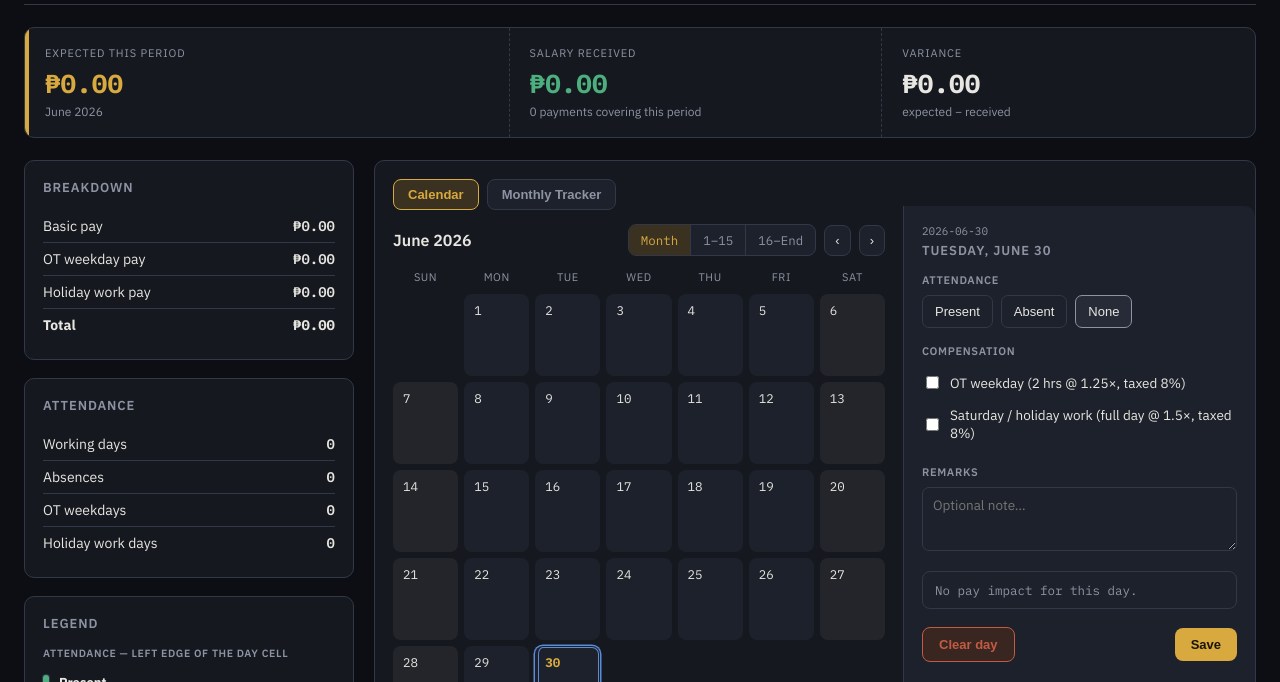
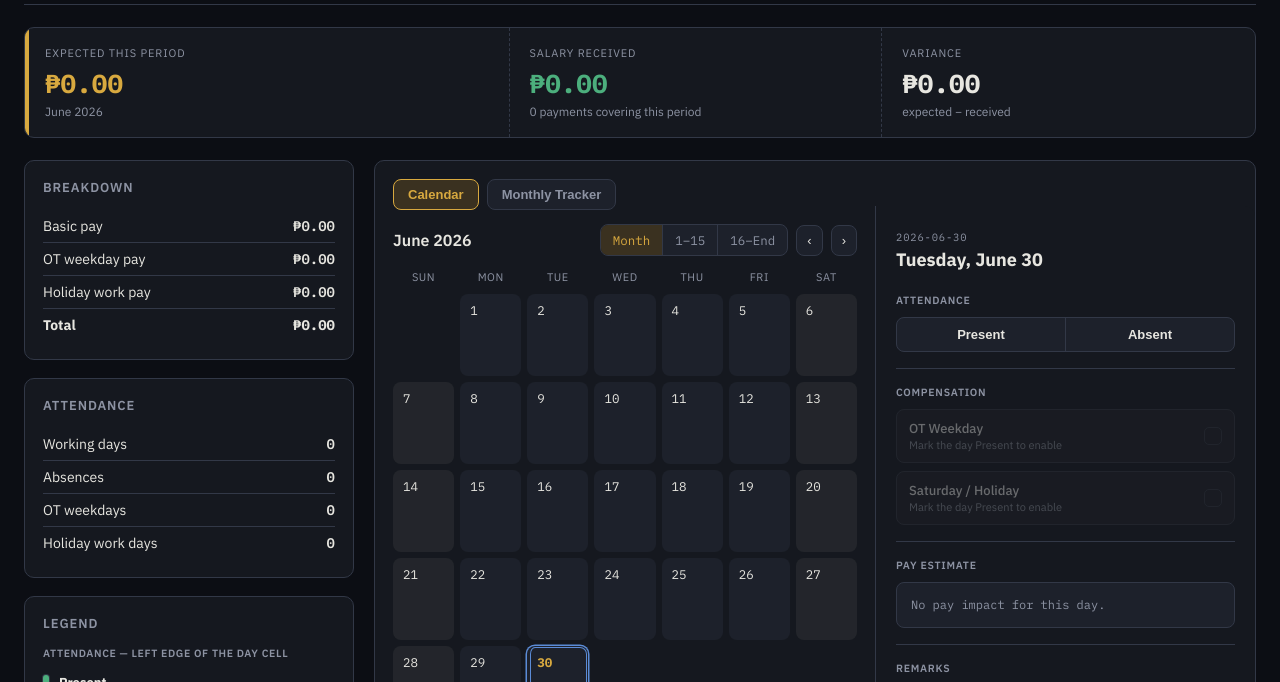
Before and after one commit to jlplrma/salary-portal, a plain HTML site: page index.html in a window 1280 px wide. Shown: the part 80-762 px from the top of the page. Drawn offline with Linux system fonts and the light colour scheme.

Commit message:
Update index.html
v17.3

```diff
--- a/index.html
+++ b/index.html
@@ -145,14 +145,96 @@ header{display:flex;align-items:baseline;justify-content:space-between;flex-wrap
 .cal-controls{display:flex;gap:8px;align-items:center;flex-wrap:wrap}
 
 /* ---------- split view: calendar+payments left, detail panel right ---------- */
-.split{display:grid;grid-template-columns:1.5fr 1fr;gap:0;margin:-18px}
+.split{display:grid;grid-template-columns:1.5fr 380px;gap:0;margin:-18px}
 .split-left{padding:18px}
 .split-right{
-  padding:18px;border-left:1px solid var(--hair);background:var(--paper2);
-  border-radius:0 var(--radius) var(--radius) 0;min-width:0;
-}
-.panel-eyebrow{font-size:11px;color:var(--muted);font-family:'IBM Plex Mono',monospace;margin:0 0 4px}
-.panel-actions{display:flex;justify-content:space-between;align-items:center;margin-top:18px;gap:8px}
+  padding:24px 20px;
+  border-left:1px solid var(--hair);
+  background:var(--paper);
+  border-radius:0 var(--radius) var(--radius) 0;
+  min-width:0;
+  display:flex;
+  flex-direction:column;
+  gap:0;
+}
+
+/* panel header */
+.panel-eyebrow{
+  font-size:10.5px;color:var(--muted);font-family:'IBM Plex Mono',monospace;
+  margin:0 0 5px;letter-spacing:.08em;text-transform:uppercase;
+}
+.panel-date-heading{
+  font-size:18px;font-weight:700;margin:0 0 22px;line-height:1.2;color:var(--text);
+}
+
+/* section divider inside panel */
+.panel-section{
+  padding:16px 0;
+  border-top:1px solid var(--hair);
+}
+.panel-section:first-of-type{border-top:none;padding-top:0}
+.panel-section-label{
+  font-size:10.5px;text-transform:uppercase;letter-spacing:.07em;
+  color:var(--muted);font-weight:600;margin-bottom:10px;
+}
+
+/* attendance toggle pills */
+.status-toggle{display:flex;gap:0;border:1px solid var(--hair);border-radius:8px;overflow:hidden;background:var(--paper2)}
+.status-toggle .optbtn{
+  flex:1;border:none;border-radius:0;padding:9px 0;font-size:13px;
+  font-weight:600;background:transparent;
+  border-right:1px solid var(--hair);
+}
+.status-toggle .optbtn:last-child{border-right:none}
+.status-toggle .optbtn.sel-present.active{background:var(--green-soft);color:var(--green)}
+.status-toggle .optbtn.sel-absent.active{background:var(--rust-soft);color:var(--rust)}
+
+/* compensation checkboxes */
+.comp-row{
+  display:flex;align-items:center;justify-content:space-between;
+  padding:10px 12px;border-radius:8px;border:1px solid var(--hair);
+  cursor:pointer;transition:border-color .12s, background .12s, opacity .15s ease, filter .15s ease;
+  background:var(--paper2);margin-bottom:8px;
+}
+.comp-row:last-child{margin-bottom:0}
+.comp-row:hover{border-color:var(--muted)}
+.comp-row.checked{border-color:var(--gold);background:var(--gold-soft)}
+.comp-row.disabled{opacity:.4;pointer-events:none;cursor:not-allowed;filter:grayscale(.4)}
+.comp-row input[type=checkbox]{display:none}
+.comp-row-label{font-size:13px;font-weight:500;color:var(--text)}
+.comp-row-sub{font-size:11px;color:var(--muted);margin-top:1px}
+.comp-check{
+  width:18px;height:18px;border-radius:5px;border:1.5px solid var(--hair);
+  display:flex;align-items:center;justify-content:center;flex-shrink:0;
+  font-size:11px;transition:all .12s;
+}
+.comp-row.checked .comp-check{background:var(--gold);border-color:var(--gold);color:#1a1404}
+
+/* pay preview box */
+.pay-preview{
+  background:var(--paper2);border:1px solid var(--hair);border-radius:8px;
+  padding:12px 14px;font-family:'IBM Plex Mono',monospace;
+  font-size:12px;color:var(--muted);line-height:1.7;margin-top:2px;
+}
+.pay-preview b{color:var(--gold);font-weight:600}
+.pay-preview .total-line{
+  margin-top:6px;padding-top:6px;border-top:1px solid var(--hair);
+  color:var(--text);font-size:13px;font-weight:700;
+}
+
+/* remarks */
+.panel-textarea{
+  width:100%;background:var(--paper2);color:var(--text);border:1px solid var(--hair);
+  border-radius:8px;padding:10px 12px;font-family:'IBM Plex Sans',Arial,sans-serif;
+  font-size:13px;resize:none;height:72px;transition:border-color .12s;
+}
+.panel-textarea:focus{outline:none;border-color:var(--gold)}
+
+/* action row */
+.panel-actions{
+  display:flex;justify-content:space-between;align-items:center;
+  margin-top:auto;padding-top:18px;gap:8px;
+}
 
 .payments-section{margin-top:18px;padding-top:16px;border-top:1px solid var(--hair)}
 .payments-section-head{display:flex;justify-content:space-between;align-items:center;margin-bottom:10px}
@@ -270,18 +352,22 @@ table.tracker td.remarks{font-family:'IBM Plex Sans',Arial,sans-serif;color:var(
 .optbtn:disabled{opacity:.35;cursor:not-allowed;text-decoration:line-through}
 .optbtn.sel-present.active{background:var(--green-soft);border-color:var(--green);color:var(--green)}
 .optbtn.sel-absent.active{background:var(--rust-soft);border-color:var(--rust);color:var(--rust)}
-.optbtn.sel-none.active{background:var(--paper3);border-color:var(--muted);color:var(--text)}
 .optbtn.active{background:var(--gold-soft);border-color:var(--gold);color:var(--gold)}
 .checkrow{display:flex;align-items:center;gap:8px;padding:7px 0;font-size:13.5px}
-textarea,input[type=text],input[type=number]{
+textarea,input[type=text],input[type=number],input[type=date]{
   width:100%;background:var(--paper2);color:var(--text);border:1px solid var(--hair);
-  border-radius:7px;padding:8px 10px;font-family:'IBM Plex Sans',Arial,sans-serif;font-size:13.5px;
+  border-radius:8px;padding:9px 11px;font-family:'IBM Plex Sans',Arial,sans-serif;font-size:13.5px;
+  transition:border-color .12s;
+}
+textarea:focus,input[type=text]:focus,input[type=number]:focus,input[type=date]:focus{
+  outline:none;border-color:var(--gold);
 }
 textarea{height:64px;resize:vertical}
 .preview{background:var(--paper2);border:1px solid var(--hair);border-radius:8px;padding:10px 12px;font-family:'IBM Plex Mono',monospace;font-size:12.5px;color:var(--muted);margin-top:4px}
 .preview b{color:var(--gold)}
 .modal-actions{display:flex;justify-content:space-between;margin-top:18px;gap:8px}
-.btn{border:none;border-radius:8px;padding:9px 16px;font-size:13px;cursor:pointer;font-weight:600}
+.btn{border:none;border-radius:8px;padding:9px 16px;font-size:13px;cursor:pointer;font-weight:600;transition:opacity .12s}
+.btn:hover{opacity:.85}
 .btn-primary{background:var(--gold);color:#1a1404}
 .btn-ghost{background:transparent;color:var(--muted);border:1px solid var(--hair)}
 .btn-danger{background:var(--rust-soft);color:var(--rust);border:1px solid var(--rust)}
@@ -372,7 +458,7 @@ textarea{height:64px;resize:vertical}
         </div>
         <div class="legend-row">
           <span class="swatch swatch-dot" style="--c:var(--rust)">H</span>
-          <div><strong>Holiday work</strong><div class="legend-cap">Full day @ 1.5× — replaces Present</div></div>
+          <div><strong>Holiday work</strong><div class="legend-cap">Full day @ 1.5× — requires Present</div></div>
         </div>
         <div class="legend-row">
           <span class="swatch swatch-dot" style="--c:var(--green)">₱</span>
@@ -427,29 +513,47 @@ textarea{height:64px;resize:vertical}
           <!-- Day editor -->
           <div id="dayPanel">
             <p class="panel-eyebrow" id="dateSub">—</p>
-            <h3 id="dateTitle" style="margin:0 0 14px">Select a day</h3>
-
-            <div class="fieldgroup">
-              <div class="lbl">Attendance</div>
-              <div class="optrow" id="statusRow">
+            <h2 class="panel-date-heading" id="dateTitle">Select a day</h2>
+
+            <div class="panel-section">
+              <div class="panel-section-label">Attendance</div>
+              <div class="status-toggle" id="statusRow">
                 <button class="optbtn sel-present" data-status="present">Present</button>
                 <button class="optbtn sel-absent" data-status="absent">Absent</button>
-                <button class="optbtn sel-none" data-status="">None</button>
               </div>
             </div>
 
-            <div class="fieldgroup">
-              <div class="lbl">Compensation</div>
-              <div class="checkrow"><input type="checkbox" id="otWeekday"><label for="otWeekday">OT weekday (2 hrs @ 1.25×, taxed 8%)</label></div>
-              <div class="checkrow"><input type="checkbox" id="otHoliday"><label for="otHoliday">Saturday / holiday work (full day @ 1.5×, taxed 8%)</label></div>
+            <div class="panel-section">
+              <div class="panel-section-label">Compensation</div>
+              <label class="comp-row" id="compRowWeekday" title="Mark the day Present to log OT Weekday">
+                <input type="checkbox" id="otWeekday">
+                <div>
+                  <div class="comp-row-label">OT Weekday</div>
+                  <div class="comp-row-sub" id="subWeekday">2 hrs @ 1.25×, taxed 8%</div>
+                </div>
+                <div class="comp-check" id="checkWeekday"></div>
+              </label>
+              <label class="comp-row" id="compRowHoliday">
+                <input type="checkbox" id="otHoliday">
+                <div>
+                  <div class="comp-row-label">Saturday / Holiday</div>
+                  <div class="comp-row-sub" id="subHoliday">Full day @ 1.5×, taxed 8%</div>
+                </div>
+                <div class="comp-check" id="checkHoliday"></div>
+              </label>
             </div>
 
-            <div class="fieldgroup">
-              <div class="lbl">Remarks</div>
-              <textarea id="remarks" placeholder="Optional note…"></textarea>
+            <div class="panel-section">
+              <div class="panel-section-label">Pay estimate</div>
+              <div class="pay-preview" id="payPreview">
+                <span style="color:var(--muted)">No pay impact for this day.</span>
+              </div>
             </div>
 
-            <div class="preview" id="payPreview">No pay impact for this day.</div>
+            <div class="panel-section">
+              <div class="panel-section-label">Remarks</div>
+              <textarea class="panel-textarea" id="remarks" placeholder="Optional note…"></textarea>
+            </div>
 
             <div class="panel-actions">
               <button class="btn btn-danger" id="clearDayBtn">Clear day</button>
@@ -460,20 +564,20 @@ textarea{height:64px;resize:vertical}
           <!-- Payment editor -->
           <div id="paymentPanel" style="display:none">
             <p class="panel-eyebrow">Payment</p>
-            <h3 id="paymentPanelTitle" style="margin:0 0 14px">Log a payment</h3>
-
-            <div class="fieldgroup">
-              <div class="lbl">Date received</div>
+            <h2 class="panel-date-heading" id="paymentPanelTitle">Log a payment</h2>
+
+            <div class="panel-section">
+              <div class="panel-section-label">Date received</div>
               <input type="date" id="payDate">
             </div>
 
-            <div class="fieldgroup">
-              <div class="lbl">Amount (₱)</div>
+            <div class="panel-section">
+              <div class="panel-section-label">Amount (₱)</div>
               <input type="number" id="payAmount" step="0.01" placeholder="0.00">
             </div>
 
-            <div class="fieldgroup">
-              <div class="lbl">Type</div>
+            <div class="panel-section">
+              <div class="panel-section-label">Type</div>
               <div class="optrow" id="payTypeRow">
                 <button class="optbtn" data-type="basic">Basic pay</button>
                 <button class="optbtn" data-type="ot">OT pay</button>
@@ -481,18 +585,18 @@ textarea{height:64px;resize:vertical}
               </div>
             </div>
 
-            <div class="fieldgroup">
-              <div class="lbl">Covers period</div>
+            <div class="panel-section">
+              <div class="panel-section-label">Covers period</div>
               <div style="display:flex;gap:8px;align-items:center">
                 <input type="date" id="payPeriodStart">
-                <span style="color:var(--muted)">to</span>
+                <span style="color:var(--muted);font-size:13px">to</span>
                 <input type="date" id="payPeriodEnd">
               </div>
             </div>
 
-            <div class="fieldgroup">
-              <div class="lbl">Remarks</div>
-              <textarea id="payRemarks" placeholder="e.g. 2nd cutoff of May, delayed by 3 weeks"></textarea>
+            <div class="panel-section">
+              <div class="panel-section-label">Remarks</div>
+              <textarea class="panel-textarea" id="payRemarks" placeholder="e.g. 2nd cutoff of May, delayed by 3 weeks"></textarea>
             </div>
 
             <div class="panel-actions">
@@ -803,27 +907,26 @@ function showToast(msg){
 function computePay(entry, settings){
   const r = settings;
   let basic = 0, otwd = 0, otsh = 0;
-  const isPresent = entry.status === "present";
-  if(isPresent){
+  if(entry.status === "present"){
     basic = r.dailyRate * (1 - r.taxRegular/100);
   }
   if(entry.otWeekday){
     otwd = (r.dailyRate/8) * 2 * r.otMult * (1 - r.otTax/100);
   }
   if(entry.otHoliday){
-    if(isPresent){
-      // Present already covers the base day; only add the 0.5× premium
-      otsh = r.dailyRate * 0.5 * (1 - r.otTax/100);
-    } else {
-      // No Present: full 1.5× day
-      otsh = r.dailyRate * 1.5 * (1 - r.otTax/100);
-    }
+    // Saturday/Holiday now requires Present, so the 1× base for the day
+    // is already covered by `basic` above — only add the 0.5× premium,
+    // taxed at the OT rate, to avoid double-paying the base.
+    const prem  = r.dailyRate * 0.5 * (1 - r.otTax/100);
+    otsh = prem;
+    entry._otshBase = 0;
+    entry._otshPrem = Math.round(prem*100)/100;
   }
   return {
-    basic: Math.round(basic*100)/100,
-    otwd:  Math.round(otwd*100)/100,
-    otsh:  Math.round(otsh*100)/100,
-    total: Math.round((basic+otwd+otsh)*100)/100,
+    basic:  Math.round(basic*100)/100,
+    otwd:   Math.round(otwd*100)/100,
+    otsh:   Math.round(otsh*100)/100,
+    total:  Math.round((basic+otwd+otsh)*100)/100,
     ratesUsed: {...r}
   };
 }
@@ -1250,6 +1353,7 @@ function selectDay(key){
 
   document.getElementById("otWeekday").checked = !!e.otWeekday;
   document.getElementById("otHoliday").checked = !!e.otHoliday;
+  syncCompRows();
   setStatusButtons(currentStatus);
   document.getElementById("remarks").value = e.remarks || "";
   updatePayPreview();
@@ -1268,31 +1372,32 @@ function highlightSelectedDay(key){
 }
 
 function setStatusButtons(status){
-  // Present and Saturday/Holiday work both claim "a full day worked" — can't have both.
-  // Choosing Present while Holiday work is checked clears the Holiday checkbox.
-  if(status === "present"){
-    const holCb = document.getElementById("otHoliday");
-    if(holCb.checked){ holCb.checked = false; }
-  }
   currentStatus = status;
   document.querySelectorAll("#statusRow .optbtn").forEach(b=>{
     b.classList.toggle("active", b.dataset.status === status);
   });
-  syncHolidayConflict();
+  updateCompAvailability();
   updatePayPreview();
 }
 
-function syncHolidayConflict(){
-  // Disable the Present option while Holiday work is checked — they describe
-  // the same day two incompatible ways (regular workday vs. holiday workday).
-  const holChecked = document.getElementById("otHoliday").checked;
-  const presentBtn = document.querySelector('#statusRow [data-status="present"]');
-  presentBtn.disabled = holChecked;
-  presentBtn.title = holChecked ? "Uncheck Saturday/holiday work first — a day can't be both" : "";
-  if(holChecked && currentStatus === "present"){
-    currentStatus = "";
-    document.querySelectorAll("#statusRow .optbtn").forEach(b=> b.classList.toggle("active", b.dataset.status === ""));
-  }
+function updateCompAvailability(){
+  // Both OT Weekday and Saturday/Holiday now require the day to be
+  // marked Present before they can be logged.
+  const isPresent = currentStatus === "present";
+
+  const rowWd = document.getElementById("compRowWeekday");
+  const cbWd  = document.getElementById("otWeekday");
+  const subWd = document.getElementById("subWeekday");
+  rowWd.classList.toggle("disabled", !isPresent);
+  cbWd.disabled = !isPresent;
+  subWd.textContent = isPresent ? "2 hrs @ 1.25×, taxed 8%" : "Mark the day Present to enable";
+
+  const rowHol = document.getElementById("compRowHoliday");
+  const cbHol  = document.getElementById("otHoliday");
+  const subHol = document.getElementById("subHoliday");
+  rowHol.classList.toggle("disabled", !isPresent);
+  cbHol.disabled = !isPresent;
+  subHol.textContent = isPresent ? "Full day @ 1.5×, taxed 8%" : "Mark the day Present to enable";
 }
 
 
@@ -1316,7 +1421,7 @@ function updatePayPreview(){
   let parts = [];
   if(pay.basic) parts.push(`basic <b>${peso(pay.basic)}</b>`);
   if(pay.otwd)  parts.push(`OT <b>${peso(pay.otwd)}</b>`);
-  if(pay.otsh)  parts.push(`OT <b>${peso(pay.otsh)}</b>`);
+  if(pay.otsh) parts.push(`Sat/Hol OT <b>${peso(pay.otsh)}</b>`);
   preview.innerHTML = parts.join(" + ") + ` = <b>${peso(pay.total)}</b>`;
 }
 
@@ -1416,7 +1521,7 @@ document.querySelectorAll(".viewtabs button").forEach(btn=>{
     document.querySelectorAll(".viewtabs button").forEach(b=>b.classList.remove("active"));
     btn.classList.add("active");
     const view = btn.dataset.view;
-    document.getElementById("calendarView").style.display = view === "calendar" ? "block" : "none";
+    document.getElementById("calendarView").style.display = view === "calendar" ? "grid" : "none";
     document.getElementById("trackerView").style.display = view === "tracker" ? "block" : "none";
   });
 });
@@ -1438,9 +1543,26 @@ document.getElementById("statusRow").addEventListener("click", e=>{
 });
 
 ["otWeekday","otHoliday"].forEach(id=>{
-  document.getElementById(id).addEventListener("change", updatePayPreview);
+  document.getElementById(id).addEventListener("change", ()=>{
+    syncCompRows();
+    updatePayPreview();
+  });
 });
-document.getElementById("otHoliday").addEventListener("change", syncHolidayConflict);
+
+function syncCompRows(){
+  ["Weekday","Holiday"].forEach(key=>{
+    const cb  = document.getElementById("ot"+key);
+    const row = document.getElementById("compRow"+key);
+    const chk = document.getElementById("check"+key);
+    if(cb.checked){
+      row.classList.add("checked");
+      chk.textContent = "✓";
+    } else {
+      row.classList.remove("checked");
+      chk.textContent = "";
+    }
+  });
+}
 
 document.getElementById("saveBtn").onclick = saveEntry;
 document.getElementById("clearDayBtn").onclick = clearDay;
```
